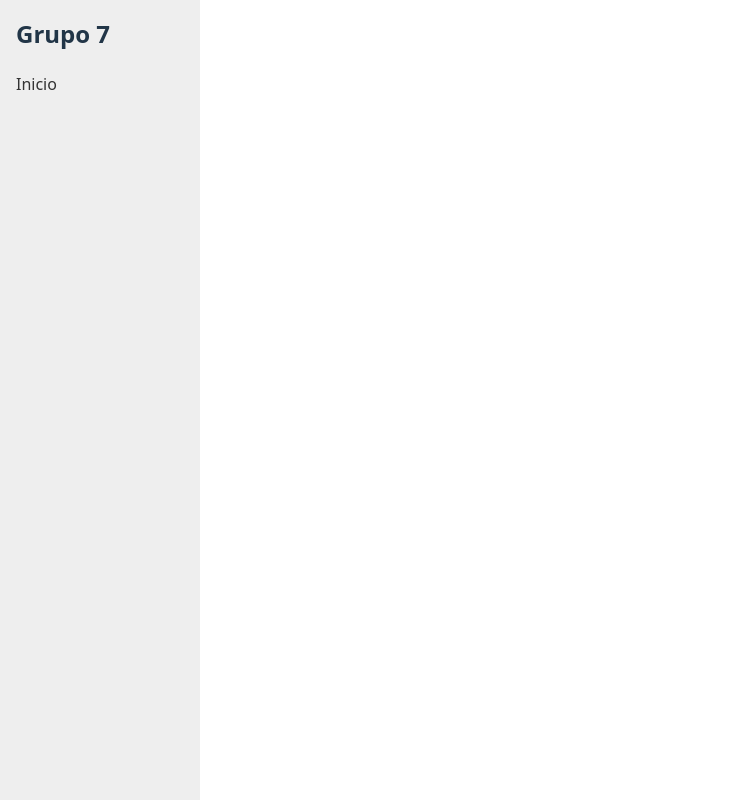
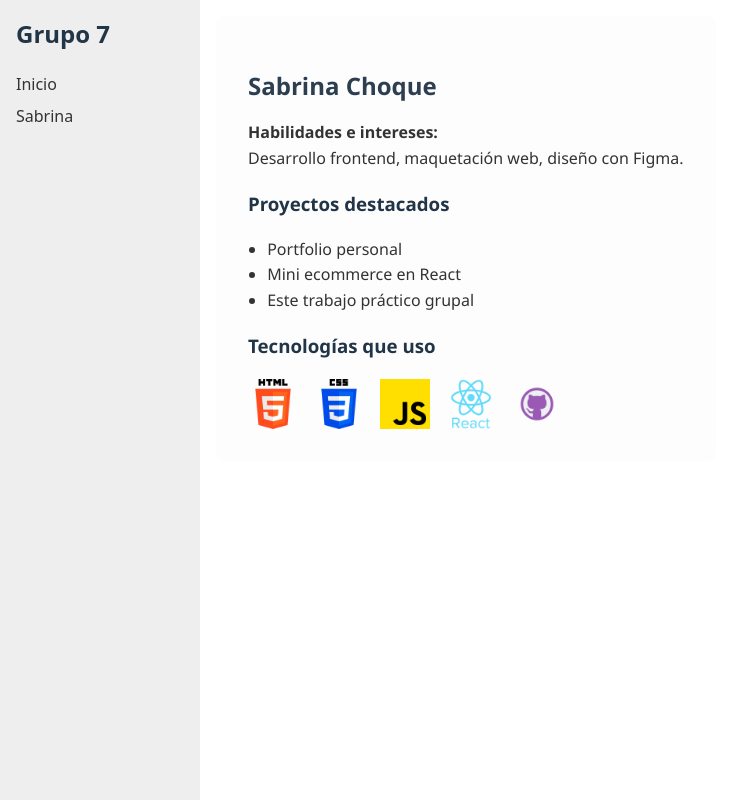
Before and after one commit to SabrinaChoque/TP1_Front_Grupo7_comisionD, a React (Vite) app: page /sabrina in a window 1280 px wide. Before the commit this address had no page. Shown: the whole page, without its empty margins (0-730 px from the left). Built offline with nearby package versions, Linux system fonts and the light colour scheme.

Commit message:
Agrega componente Sabrina con estilos y navegación
- Se creó el archivo Sabrina.jsx con datos personales y tecnologías usadas
- Se añadió el archivo sabrina.css en carpeta styles
- Se actualizó App.jsx para incluir la ruta /sabrina
- Se actualizó Sidebar con el enlace a Sabrina

```diff
--- a/src/App.jsx
+++ b/src/App.jsx
@@ -1,6 +1,7 @@
 import { BrowserRouter as Router, Routes, Route } from 'react-router-dom';
 import Inicio from './pages/Inicio';
 import Sidebar from './components/Sidebar';
+import Sabrina from './pages/Sabrina';
 
 function App() {
   return (
@@ -10,6 +11,7 @@ function App() {
         <main style={{ flex: 1, padding: '1rem' }}>
           <Routes>
             <Route path="/" element={<Inicio />} />
+            <Route path="/sabrina" element={<Sabrina />} />
 
 
           </Routes>
--- a/src/components/Sidebar.jsx
+++ b/src/components/Sidebar.jsx
@@ -1,5 +1,6 @@
 import { Link } from 'react-router-dom';
 import '../styles/Sidebar.css';
+
 
 function Sidebar() {
   return (
@@ -7,6 +8,8 @@ function Sidebar() {
     <h2>Grupo 7</h2>
       <ul>
         <li><Link to="/">Inicio</Link></li>
+        <li><Link to="/sabrina">Sabrina</Link></li>
+
           </ul>
     </nav>
   );
--- a/src/pages/Sabrina.jsx
+++ b/src/pages/Sabrina.jsx
@@ -0,0 +1,35 @@
+import '../styles/sabrina.css';
+import html from '../assets/html.png';
+import css from '../assets/css.png';
+import js from '../assets/js.png';
+import react from '../assets/react.png';
+import github from '../assets/github.png';
+
+
+function Sabrina() {
+  return (
+    <div className="pagina-sabrina">
+       <h2>Sabrina Choque</h2>
+            <p><strong>Habilidades e intereses:</strong><br />
+             Desarrollo frontend, maquetación web, diseño con Figma.</p>
+
+            <h3>Proyectos destacados</h3>
+            <ul>
+              <li>Portfolio personal</li>
+              <li>Mini ecommerce en React</li>
+              <li>Este trabajo práctico grupal</li>
+            </ul>
+
+            <h3>Tecnologías que uso</h3>
+            <div className="tecnologias-sabrina">
+              <img src={html} alt="HTML" />
+              <img src={css} alt="CSS" />
+              <img src={js} alt="JavaScript" />
+              <img src={react} alt="React" />
+              <img src={github} alt="GitHub" />
+            </div>
+    </div>
+  );
+}
+
+export default Sabrina;
--- /dev/null
+++ b/src/styles/Sabrina.css
@@ -0,0 +1,38 @@
+.pagina-sabrina {
+  padding: 2rem;
+  background-color: #fdfdfd;
+  font-family: 'Segoe UI', Tahoma, Geneva, Verdana, sans-serif;
+  border-radius: 8px;
+  max-width: 800px;
+  margin: auto;
+}
+
+.pagina-sabrina h2 {
+  color: #2c3e50;
+  margin-bottom: 0.5rem;
+}
+
+.pagina-sabrina p,
+.pagina-sabrina ul {
+  font-size: 1rem;
+  line-height: 1.6;
+  color: #333;
+}
+
+.pagina-sabrina ul {
+  padding-left: 1.2rem;
+}
+
+.tecnologias-sabrina {
+  margin-top: 1rem;
+  display: flex;
+  gap: 1rem;
+  flex-wrap: wrap;
+  align-items: center;
+}
+
+.tecnologias-sabrina img {
+  width: 50px;
+  height: 50px;
+  object-fit: contain;
+}
```
